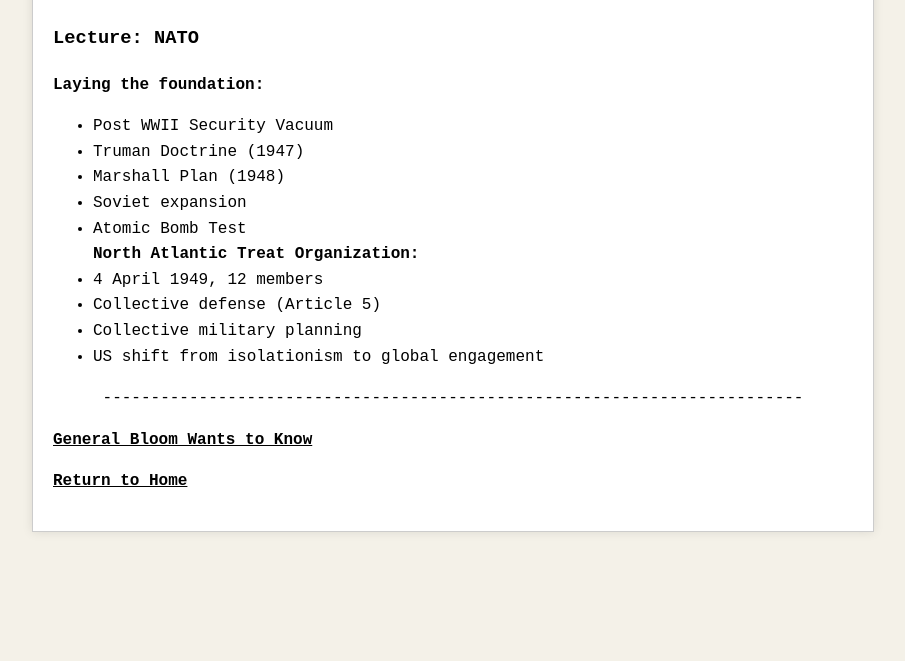
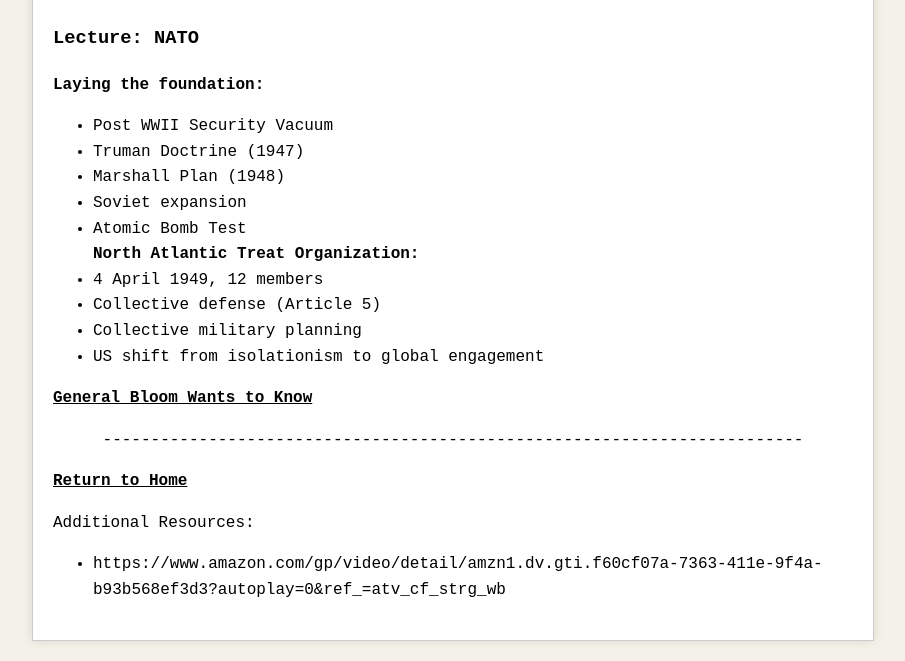
Before and after one commit to jboyce1/CodeWar, a Jekyll site: the page built from classes/ForeignFire.md, in a window 1280 px wide and 900 px high, scrolled down 2584 px, cut to the strip 239-900 px from the top of the window. Shown: the whole strip, without its empty margins (187-1092 px from the left). Built offline with Jekyll 4.4.1, drawn with Linux system fonts in a browser that asks for light colours; before the commit the page ends 3375 px from its top, so only the background shows below that.

Commit message:
Update ForeignFire.md

```diff
--- a/classes/ForeignFire.md
+++ b/classes/ForeignFire.md
@@ -91,10 +91,16 @@
 - Collective defense (Article 5)
 - Collective military planning
 - US shift from isolationism to global engagement
-<div style="text-align: center;">
+
+
+[General Bloom Wants to Know]({{ 'classes/ForeignFire/General Bloom Wants to Know Foreign Fire.pdf' | relative_url }})
+
+  <div style="text-align: center;">
   <p>-------------------------------------------------------------------------</p>
 </div>
 
-[General Bloom Wants to Know]({{ 'classes/ForeignFire/General Bloom Wants to Know Foreign Fire.pdf' | relative_url }})
+[Return to Home](../)
 
-[Return to Home](../)
+Additional Resources:
+
+- https://www.amazon.com/gp/video/detail/amzn1.dv.gti.f60cf07a-7363-411e-9f4a-b93b568ef3d3?autoplay=0&ref_=atv_cf_strg_wb
```
